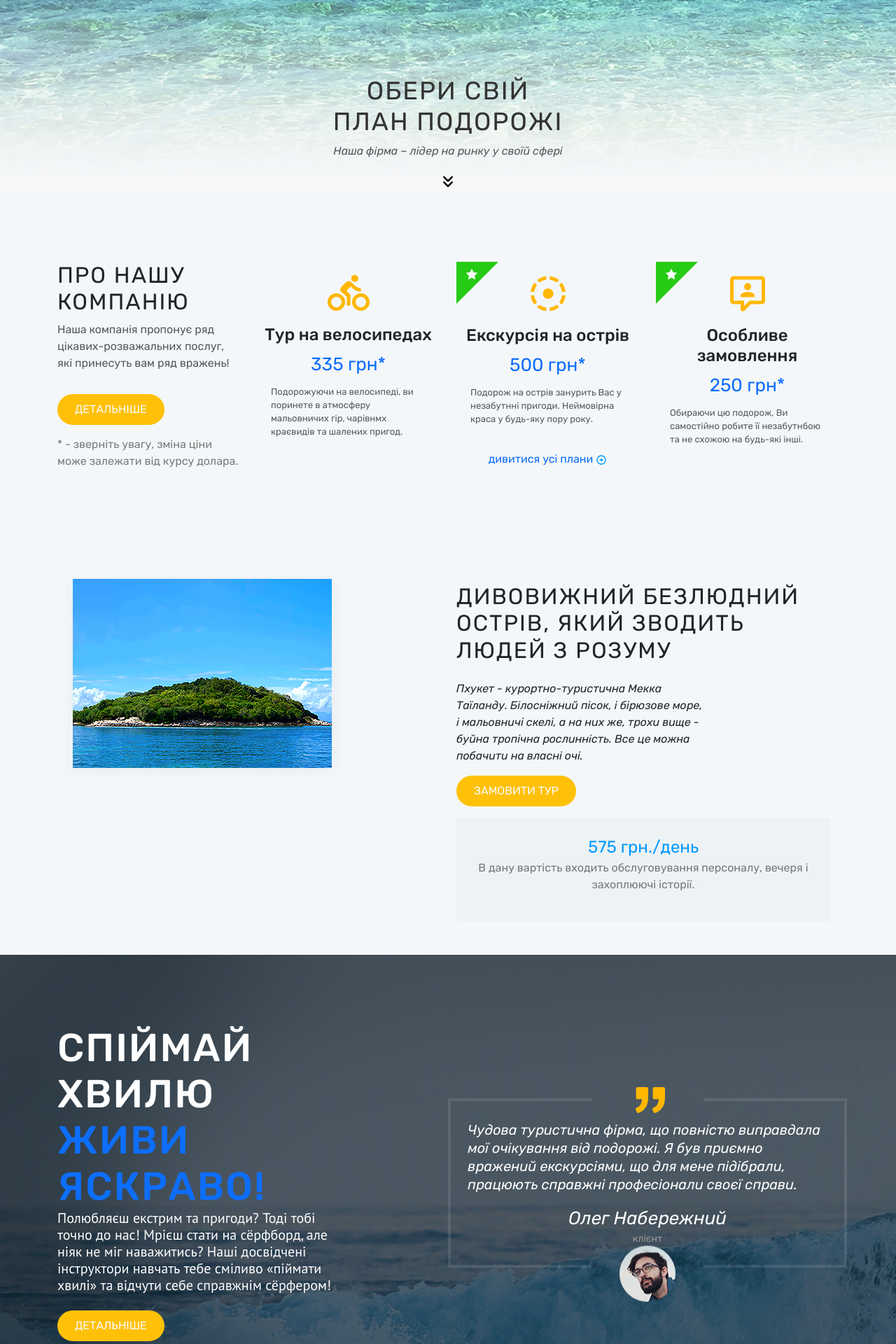
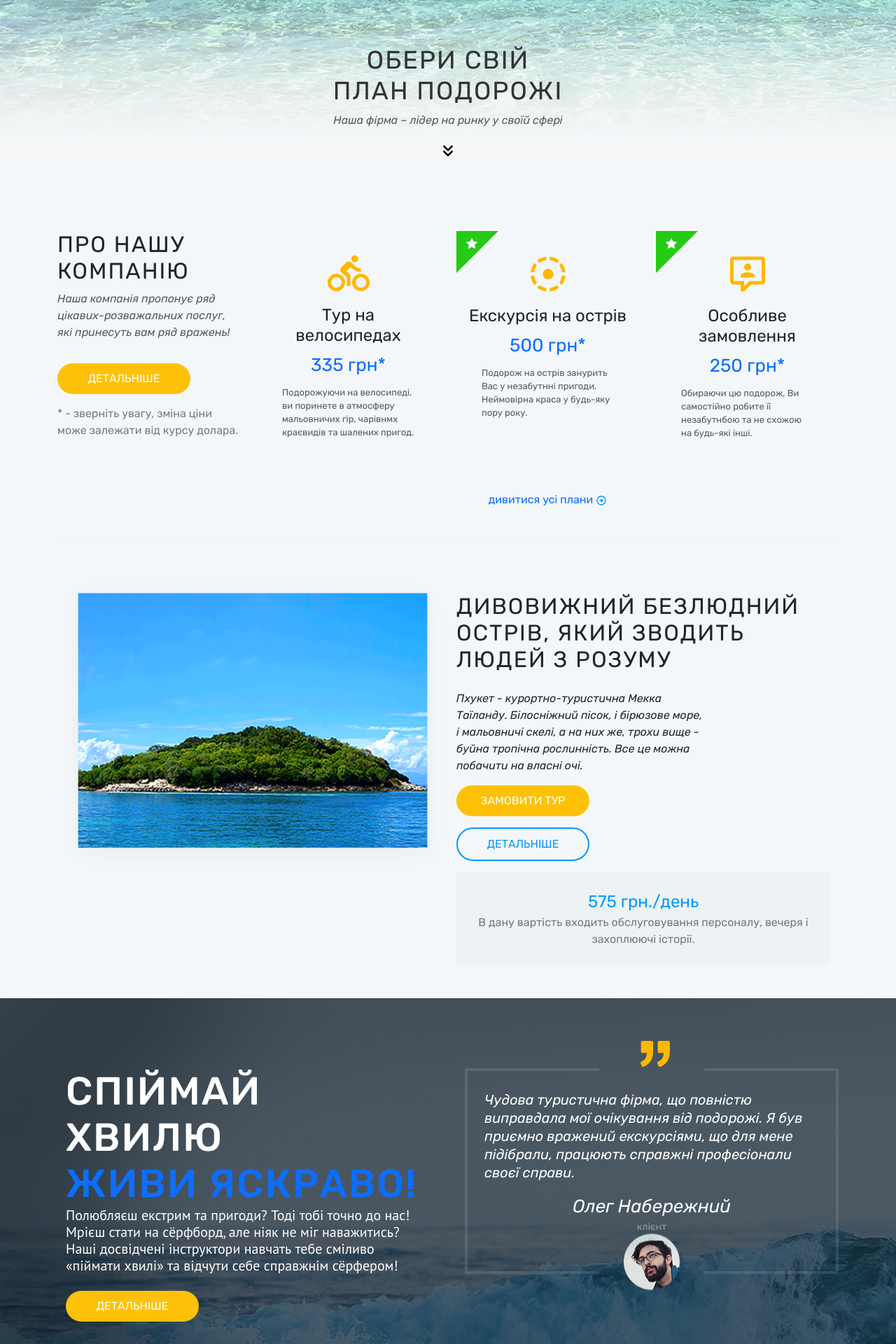
Before and after one commit to Lexa-Kely/sea, a Node project: template src/pug/index.pug in a window 1280 px wide. Shown: the part 920-2840 px from the top of the page at 70% size. Run offline with Node 20 templates, Linux system fonts and the light colour scheme; the template is opened without the code that fills it, so the values that code supplies are empty.

Commit message:
fix patch

```diff
--- a/src/pug/components/footer.pug
+++ b/src/pug/components/footer.pug
@@ -1,3 +1,3 @@
 footer.footer.text-white
     .text-center.bg-dark
-        p.mb-0 &copy; 2016 Cars.com All rights reserved.
+        p.mb-0.p-2 &copy; 2016 Cars.com All rights reserved.
--- a/src/pug/components/header.pug
+++ b/src/pug/components/header.pug
@@ -8,7 +8,7 @@
   body
 
     header.header
-      nav.navbar.navbar-expand-lg.w-100
+      nav.navbar.navbar-expand-lg.w-100.pt-4
         .container
           a.navbar-brand.w-20(href="#")
             img.logo(src="img/logo.png" alt="S.trips Logo")
@@ -16,10 +16,10 @@
             span.navbar-toggler-icon
           #navbarNav.collapse.navbar-collapse
             ul.navbar-nav.ms-auto.gap-3
-              ul.navbar-nav.ms-auto.gap-3
+              ul.ms-auto.gap-3
               each navItem in ["Головна", "Послуги", "Про компанію", "Акції", "Партнери", "Відгуки", "Контакти"]
                 li.nav-item
-                  a.nav-link.text-white(href="#")= navItem
+                  a.nav-link(href="#")= navItem
 
       .block-header
         .center-header.d-flex.flex-column.align-items-center.justify-content-center.text-center
@@ -27,9 +27,9 @@
           p.header-p.lead.mt-2.text-white Не важливо, чи Ваша мандрівка належить до елітного рівня чи до економваріанту, туроператор S.trips потурбується, щоб Ви залишились задоволеними!
           +button("детальніше", "bg-warning")
           use(href="#aaa")
-      .row.justify-content-center.text-center.forwarding
-        .col-md-8
+      .justify-content-center.text-center.forwarding
+        .col-md-12
           h2.fw-normal ОБЕРИ СВІЙ <br> ПЛАН ПОДОРОЖІ
           p.text-muted.fst-italic Наша фірма – лідер на ринку у своїй сфері
-          svg(width="30" height="30")
+          svg.hover-scale(width="30" height="30")
             use(href="#icon-chevron")
--- a/src/pug/components/svg_sprite.pug
+++ b/src/pug/components/svg_sprite.pug
@@ -26,7 +26,7 @@
   </symbol>
 </svg>
 
-<svg xmlns="http://www.w3.org/2000/svg" width="24" height="24" viewBox="0 0 24 24">
+<svg xmlns="http://www.w3.org/2000/svg" width="24" height="24" viewBox="0 0 24 24"  style="display: none">
   <symbol id="aaa" viewBox="0 0 24 24">
     <path fill="#ffb700" d="M19 19H8q-.825 0-1.412-.587T6 17V3q0-.825.588-1.412T8 1h6.175q.4 0 .763.15t.637.425l4.85 4.85q.275.275.425.638t.15.762V17q0 .825-.587 1.413T19 19m0-11l-5-5v3.5q0 .625.438 1.063T15.5 8zM4 23q-.825 0-1.412-.587T2 21V8q0-.425.288-.712T3 7t.713.288T4 8v13h10q.425 0 .713.288T15 22t-.288.713T14 23z"/>
   </symbol>
@@ -48,7 +48,7 @@
     </symbol>
 </svg>
 
-<svg width="24" height="24">
+<svg width="24" height="24" style="display:none">
     <use href="#icon-arrow"></use>
 </svg>
 
@@ -56,7 +56,7 @@
     symbol#icon-example(viewBox="0 0 24 24")
       path(fill="#ffb700" d="M5 22q-2.075 0-3.537-1.463T0 17t1.463-3.537T5 12t3.538 1.463T10 17t-1.463 3.538T5 22m0-2q1.25 0 2.125-.875T8 17t-.875-2.125T5 14t-2.125.875T2 17t.875 2.125T5 20m6-1v-5l-3.2-2.8q-.3-.275-.45-.637T7.2 9.8t.163-.762T7.8 8.4l2.8-2.8q.3-.3.688-.45T12.1 5t.813.15t.687.45l1.9 1.9q.7.7 1.6 1.1T19 9v2q-1.425 0-2.713-.55T14 8.9l-.8-.8l-2.4 2.4l2.2 2.3V19zm4.5-13.5q-.825 0-1.412-.587T13.5 3.5t.588-1.412T15.5 1.5t1.413.588T17.5 3.5t-.587 1.413T15.5 5.5M19 22q-2.075 0-3.537-1.463T14 17t1.463-3.537T19 12t3.538 1.463T24 17t-1.463 3.538T19 22m0-2q1.25 0 2.125-.875T22 17t-.875-2.125T19 14t-2.125.875T16 17t.875 2.125T19 20")
 
-svg(width="60" height="60")
+svg(width="60" height="60" style="display:none")
   use(xlink:href="#icon-example")
 
 svg(style="display:none")
--- a/src/pug/helpers/mixins.pug
+++ b/src/pug/helpers/mixins.pug
@@ -1,20 +1,20 @@
 mixin button($text="", $class="")
-    button.rounded-5.main_button.fs-6.text-light.text-center.text-uppercase.border.border-0.main-button(class=$class) #{$text}
+    button.rounded-5.main_button.fs-6.text-center.text-uppercase.main-button.w-100(class=$class) #{$text}
 
 mixin card(image, alt, title, description, price, link, linkText)
-  .col-12.col-sm-6.col-md-4.col-lg-3.mb-4
+  figure.col-12.col-sm-6.col-md-6.col-lg-3.mb-4
     .position-relative
       img.card-img-top(src=image, alt=alt)
       div.triangle
         svg.star(width="20" height="20")
           use(xlink:href="#white-star")
-    .card-body.p-3
+    figcaption.card-body.p-3
       h5.card-title.fw-normal.pb-2= title
       p.card-text= description
       h4.text-primary.d-inline.pe-5= `${price} грн.`
-      a.text-decoration-none.text-warning.pe-1(href=link)= linkText
-      svg(width="16" height="16")
-        use(href="#icon-arrow")
+      a.text-decoration-none.text-warning.pe-1.hover-scale(href=link)= linkText
+        svg(width="16" height="16")
+          use(href="#icon-arrow")
 
 mixin button_main_down($text="СКАЧАТИ")
   a.position-relative.text-decoration-none.mt-2.rounded-5.hotel(href="#")= $text
--- a/src/pug/index.pug
+++ b/src/pug/index.pug
@@ -8,57 +8,60 @@
 block content
     .container
         .row.text-center.d-flex.justify-content-between.flex-wrap.align-items-start
-            .col-lg-3.col-md-4.col-sm-6.mb-3.text-start
+            .col-lg-3.col-md-6.col-sm-6.mb-3.text-start
                 h2.heading.text-uppercase.primary-heading.fw-normal Про нашу компанію
-                p.text-muted Наша компанія пропонує ряд цікавих-розважальних послуг, які принесуть вам ряд вражень!
+                p.text-muted.fst-italic Наша компанія пропонує ряд цікавих-розважальних послуг, які принесуть вам ряд вражень!
                 +button("детальніше","my-3 bg-warning")
                 p.text-black-50 * - зверніть увагу, зміна ціни може залежати від курсу долара.
-            .col-lg-3.col-md-4.col-sm-6.mb-3
+            .col-lg-3.col-md-6.col-sm-6.mb-3
                 figure
                     figcaption
-                        section
+                        section.p-3
                             .border-0.text-center
                                 svg(width="60" height="60")
                                     use(xlink:href="#icon-example")
-                                h4 Тур на велосипедах
+                                h4.fw-normal Тур на велосипедах
                                 span.text-primary 335 грн*
                                 p.text-muted.text-start.card-description Подорожуючи на велосипеді, ви поринете в атмосферу мальовничих гір, чарівнмх краєвидів та шалених пригод.
 
-            .col-lg-3.col-md-4.col-sm-6.mb-3
+            .col-lg-3.col-md-6.col-sm-6.mb-3
                 figure
                     figcaption
                         .border-0.text-center
                             div.triangle
                                 svg.star(width="20" height="20")
                                     use(xlink:href="#white-star")
-                            section
+                            section.p-3
                                 img(src="img/dot.png", alt="Іконка")
-                                h4 Екскурсія на острів
+                                h4.fw-normal Екскурсія на острів
                                 span.text-primary 500 грн*
                                 p.text-muted.text-start.card-description Подорож на острів занурить Вас у незабутнні пригоди. Неймовірна краса  у будь-яку пору року.
-                                a.text-primary.text-decoration-none(href="#") дивитися усі плани
-                                    svg(width="16" height="16")
-                                        use(href="#icon-arrow")
-
-            .col-lg-3.col-md-4.col-sm-6.mb-3
+            .col-lg-3.col-md-6.col-sm-6.mb-3
                 figure
                     figcaption
                         .border-0.text-center
                             div.triangle
                                 svg.star(width="20" height="20")
                                     use(xlink:href="#white-star")
-                            section
+                            section.p-3
                                 img(src="img/message.png", alt="")
-                                h4 Особливе замовлення
+                                h4.fw-normal Особливе замовлення
                                 span.text-primary 250 грн*
                                 p.text-muted.text-start.card-description Обираючи цю подорож, Ви самостійно робите її незабутнбою та не схожою на будь-які інші.
+        .row
+            .col-lg-3
+            .col-lg-9.text-center
+                a.text-primary.text-decoration-none.hover-scale(href="#") дивитися усі плани
+                    svg(width="16" height="16")
+                        use(href="#icon-arrow")
+
 
         hr.my-5
 
         .container.mb-5
             .row
                 .col-lg-6.p-0.col-xxl-4
-                    img.w-full.phuket-photo(src="img/ostriv.webp", alt="Пхукет фото пейзажу")
+                    img.w-100.phuket-photo(src="img/ostriv.webp", alt="Пхукет фото пейзажу")
                 .col.p-0.m-0
                     .container
                         .row
@@ -75,10 +78,10 @@
                                                         p.fst-italic Пхукет - курортно-туристична Мекка Таїланду. Білосніжний пісок, і бірюзове море, і мальовничі скелі, а на них же, трохи вище - буйна тропічна рослинність. Все це можна побачити на власні очі.
                                                         .d-flex.flex-grow-0.flex-wrap.p-0.m-0.position-relative.gap-3
                                                             +button("замовити тур","flex-md-grow-0 flex-grow-1 bg-warning")
-                                                            +button("детальніше","bg-transparent ")
+                                                            +button("детальніше","blue-button bg-transparent")
                                         .col.block-island.p-4
-                                            figure.figure.text-center
-                                                figcaption.island-description
+                                            .figure.text-center
+                                                .island-description
                                                     p.fs-4.m-0 575 грн./день
                                                     p.price.text-black-50.m-0 В дану вартість входить обслуговування персоналу, вечеря і захоплюючі історії.
 
@@ -87,14 +90,14 @@
 
     section.text-start.hero-section.text-white.text-center.main-down
         .container.text-start
-            .row.align-items-center.justify-content-between
-                .col-lg-6.col-md-12.description.text-center.text-lg-start
+            .row.flex-wrap.gap-5.m-auto
+                .col.description.text-center.text-lg-start.w-100
                     h2.d-inline СПІЙМАЙ ХВИЛЮ
                         br
                         span.text-primary ЖИВИ ЯСКРАВО!
-                    p.mb-4.fs-5.fs-md-4.fs-lg-5.text-white.fw-light.info Полюбляєш екстрим та пригоди? Тоді тобі точно до нас! Мрієш стати на сёрфборд, але ніяк не міг наважитись? Наші досвідчені інструктори навчать тебе сміливо «піймати хвилі» та відчути себе справжнім сёрфером!
+                    p.mb-4.fs-5.fs-md-4.fs-lg-5.text-white.fw-light.info.w-100 Полюбляєш екстрим та пригоди? Тоді тобі точно до нас! Мрієш стати на сёрфборд, але ніяк не міг наважитись? Наші досвідчені інструктори навчать тебе сміливо «піймати хвилі» та відчути себе справжнім сёрфером!
                     +button("детальніше", "bg-warning")
-                .col-lg-6.col-md-12.client.position-relative.mt-4.mt-lg-0.text-center
+                .col.client.position-relative.mt-4.mt-lg-0.text-center
                     blockquote.blockquote.ada.p-3.rounded
                         img(src="/img/quote.png", alt="").quote
                         p.mt-3.fs-5.fst-italic.text-white.text-start Чудова туристична фірма, що повністю виправдала мої очікування від подорожі. Я був приємно вражений екскурсіями, що для мене підібрали, працюють справжні професіонали своєї справи.
@@ -124,10 +127,10 @@
         .info-section
             .container
                 .row.align-items-start.g-4.flex-wrap
-                    .col-md-6.col-lg-4.col-xl-4.col-xxl-3
+                    .col-md-6.col-lg-6.col-xl-4.col-xxl-3
                         h3.fw-normal.yellow-underline.text-center.text-md-start ДОДАТКОВА ІНФОРМАЦІЯ
 
-                    .col-md-6.col-lg-4.col-xl-4.col-xxl-3
+                    .col-md-6.col-lg-6.col-xl-4.col-xxl-3
                         .card-footer.info-card.text-center.p-3.text-light
                             img(src="img/file.png", alt="Іконка файлу")
                             .work-trafic
@@ -138,7 +141,7 @@
                             .block.d-flex
                                 +button_main_down("СКАЧАТИ")
 
-                    .col-md-6.col-lg-4.col-xl-4.col-xxl-3
+                    .col-md-6.col-lg-6.col-xl-4.col-xxl-3
                         .card-footer-two.info-card.text-center.p-3.text-light
                             img(src="img/file.png", alt="Іконка файлу")
                             h5.m-0 Інформація про харчування.xls
@@ -148,12 +151,13 @@
                             .block.d-flex
                                 +button_main_down("СКАЧАТИ")
 
-                    .col-md-6.col-lg-4.position-relative.con.col-xl-4.col-xxl-3
+                    .col-md-6.col-lg-6.position-relative.con.col-xl-4.col-xxl-3
                         h5.text-center.m-0 задати питання
                         .contact-card.d-flex.flex-column.align-items-center.text-center.p-3
-                            p.text-muted Скажіть доброго дня нашому консультанту, і ми з радістю відповімо на Ваші запитання
-                            svg(width="18" height="18" xmlns="http://www.w3.org/2000/svg")
-                                use(xlink:href="#icon-id")
-                            a.d-inline.fs-5.fw-bold.text-primary(href="tel:+380505059511") +38 (050) 56 98 511
-                            p.mt-1 Анна Миколаївна
-                        img.rounded-circle.round-woman.mx-auto.d-block.mt-3.round-human(src="img/consultat.png", alt="Анна Миколаївна")
+                            p.text-muted.w-75 Скажіть доброго дня нашому консультанту, і ми з радістю відповімо на Ваші запитання
+                            a.d-inline.fs-5.fw-ligth.text-primary.position-relative.pb-3.text-decoration-none.hover-scale(href="tel:+380505059511") +38 (050) 56 98 511
+                                svg.position-absolute(width="18" height="18" xmlns="http://www.w3.org/2000/svg")
+                                    use(xlink:href="#icon-id")
+                            img.rounded-circle.round-woman.mx-auto.d-block.mt-3.round-human(src="img/consultat.png", alt="Анна Миколаївна")
+                            p.m-0.fs-5 Анна Миколаївна
+                            span.fw-light консультант
--- a/src/sass/components/header.sass
+++ b/src/sass/components/header.sass
@@ -45,3 +45,8 @@
         letter-spacing: 0.125rem
         line-height: 2.75rem
         color: #333333
+
+a.nav-link
+    color: #fff
+    &:hover
+        color: #ffb700
--- a/src/sass/styles.sass
+++ b/src/sass/styles.sass
@@ -22,25 +22,38 @@
     padding: 10px 25px
 
 .main-button
+    color: #fff
+    border: 0
     position: relative
-    &:hover
-        color: #fff
+    max-width: 190px
 
     &::after
         content: ''
         position: absolute
         left: 25px
         bottom: 12px
-        width: 0 // Початкова ширина
+        width: 0
         height: 2px
         background-color: #fff
-        transition: width 0.4s ease-in-out // Плавна зміна ширини з анімацією
+        transition: width 0.4s ease-in-out
 
     &:hover::after
-        width: 70% // Плавно розширюється на всю ширину
+        width: 70%
+
+.blue-button
+    color: $secondary-color
+    border: 2px solid $secondary-color
+
+.hover-scale
+    display: inline-block
+    transition: transform 0.2s
+.hover-scale:hover
+    transform: scale(1.2)
 
 figure
     position: relative
+    &:hover
+        background-color: #fff
     .card-description
         padding: 10px 20px
 
@@ -91,11 +104,9 @@
 
 .row
     .description
-        width: 45%
-    .info
-        width: 80%
-
-.row
+        max-width: 580px
+        button
+            margin-bottom: 30px
     .client-word
         text-align: center
         small
@@ -160,17 +171,13 @@
         opacity: 0.102
         border: 4px solid #fff
         width: 36%
-        height: 100%
+        height: 75%
     &::before
         left: 0
         border-right: none
     &::after
         right: 0
         border-left: none
-
-ul
-    li::hover
-        text-decoration: underline
 
 .work-trafic
     max-width: 308px
@@ -228,6 +235,12 @@
             padding-right: 39px
         span
             padding-right: 18px
+    span
+        font-size: 0.813rem
+        line-height: 1.188rem
+        color: #999
+        font-family: "PT Sans"
+
 .margin
     margin-bottom: 40px
 
@@ -255,7 +268,10 @@
     bottom: 2px
 
 .round-woman
-    transform: translate(65%, -20%)
+    transform: translate(0%, 150%)
 
 a
     padding: 0
+    svg
+        left: -25px
+        top: 7px
```
Also changed, not shown: docs/index.html (+3 -3 lines), docs/css/styles.css, 1 other file.
